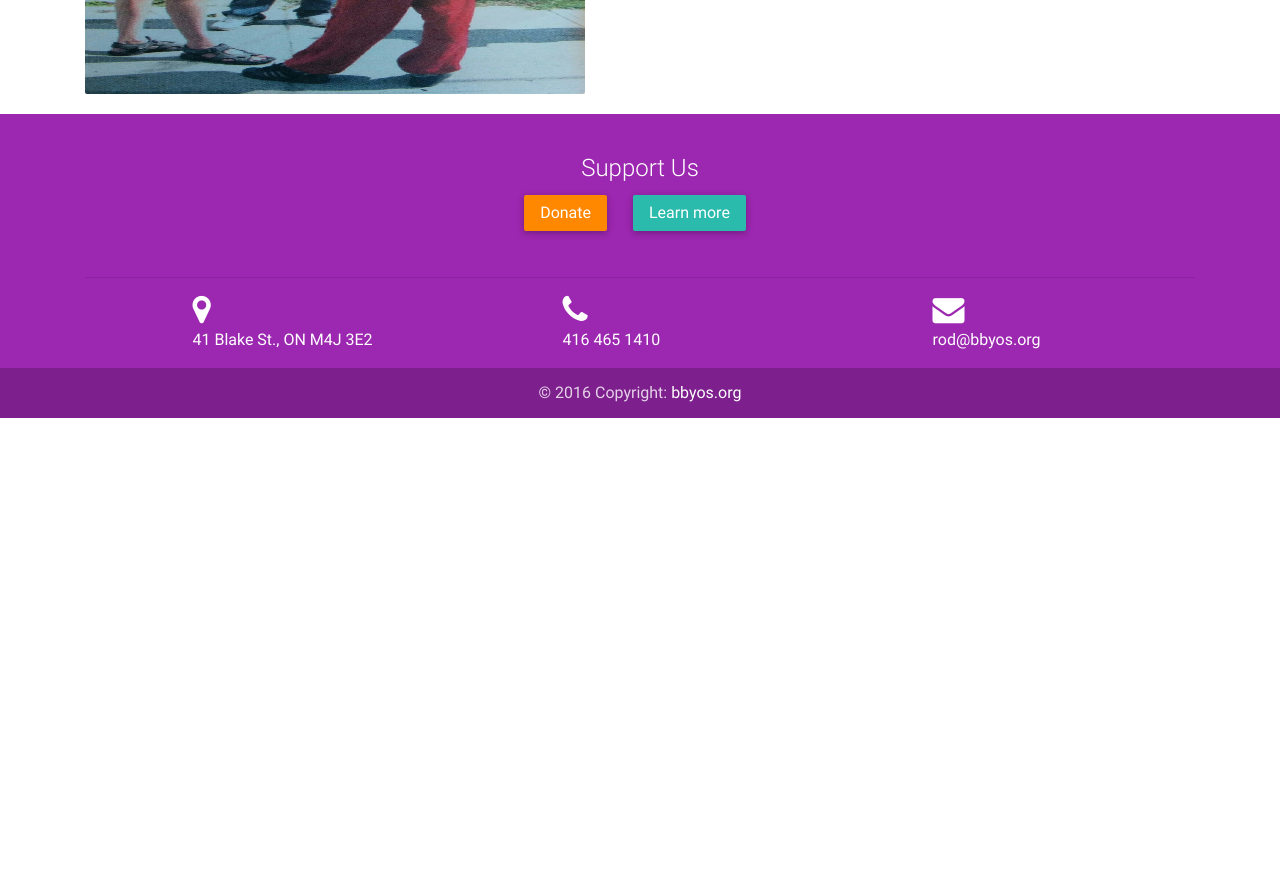
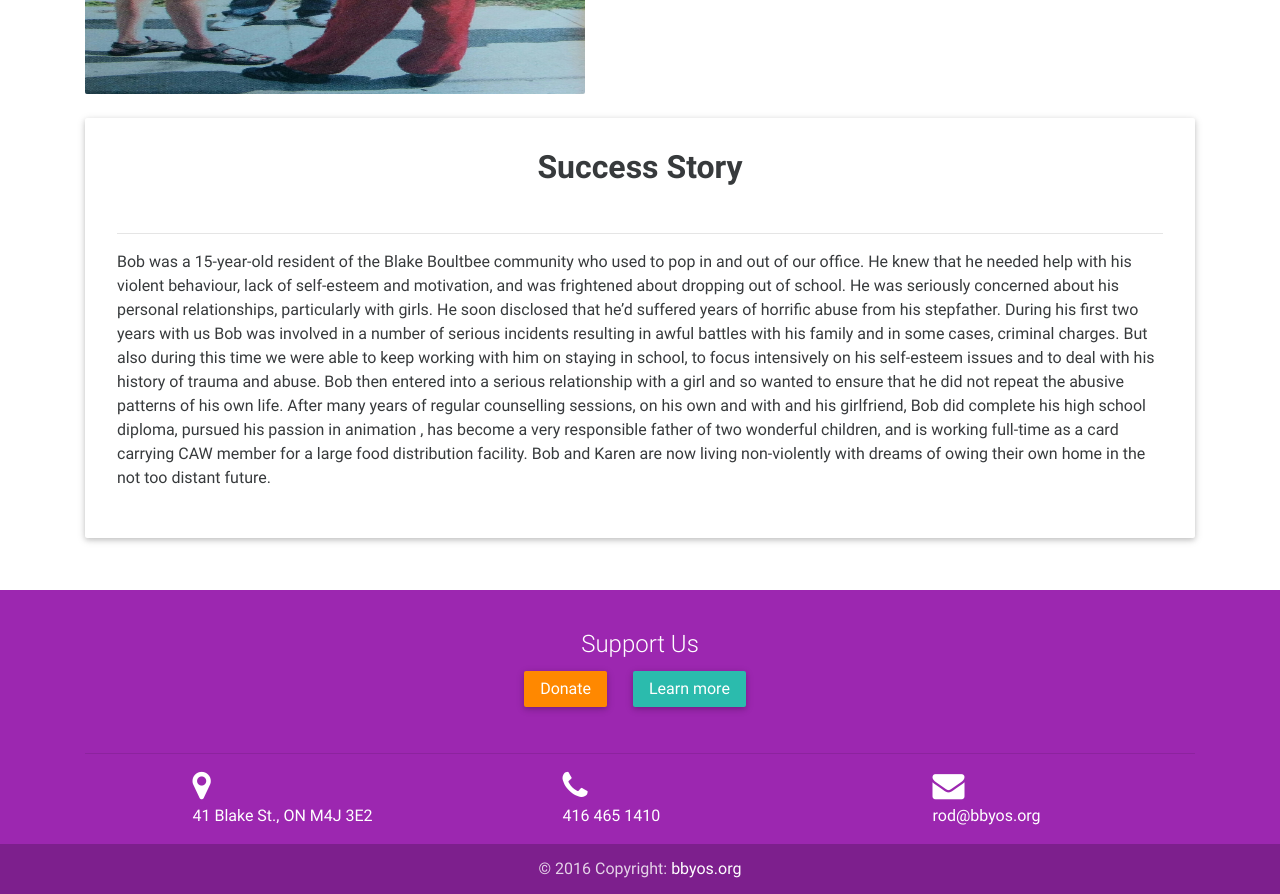
Before and after one commit to Airaptor/Gift-The-Code, a plain HTML site: page bbyos/services.html in a window 1280 px wide. Shown: the part 1626-2520 px from the top of the page. Before the commit the page ends 2044 px from the top, so only its background shows below. Drawn offline with nearby package versions, Linux system fonts and the light colour scheme.

Commit message:
so basically, it should work now

```diff
--- a/bbyos/services.html
+++ b/bbyos/services.html
@@ -254,6 +254,24 @@
                     </p>
                 </div>
             </div>
+
+            <div class="row">
+                <br>
+                <div class="col-md-12">
+                    <div class="jumbotron">
+                        <h2 class="h2-responsive" style = "text-align:center; font-weight:bold">Success Story</h2>
+                        <br>
+                        <hr>
+                        <p>Bob was a 15-year-old resident of the Blake Boultbee community who used to pop in and out of our office. He knew that he needed help with his violent behaviour, lack of self-esteem and motivation, and was frightened about dropping out of school. He was seriously concerned about his personal relationships, particularly with girls.
+                            He soon disclosed that he’d suffered years of horrific abuse from his stepfather.
+                            During his first two years with us Bob was involved in a number of serious incidents resulting in awful battles with his family and in some cases, criminal charges. But also during this time we were able to keep working with him on staying in school, to focus intensively on his self-esteem issues and to deal with his history of trauma and abuse. Bob then entered into a serious relationship with a girl and so wanted to ensure that he did not repeat the abusive patterns of his own life.
+                            After many years of regular counselling sessions, on his own and with and his girlfriend, Bob did complete
+                            his high school diploma, pursued his passion in animation , has become a very responsible father of two
+                            wonderful children, and is working full-time as a card carrying CAW member for a large food distribution facility. Bob and Karen are now living non-violently with dreams of owing their own home in the not too distant future.</p>
+                    </div>
+                </div>
+            </div>
+
         </div>
 
     <div id = "section1" class ="container-fluid" ></div>
```
Also changed, not shown: bbyos/about.html (+1 -2 lines), bbyos/index.html (+0 -13 lines).
